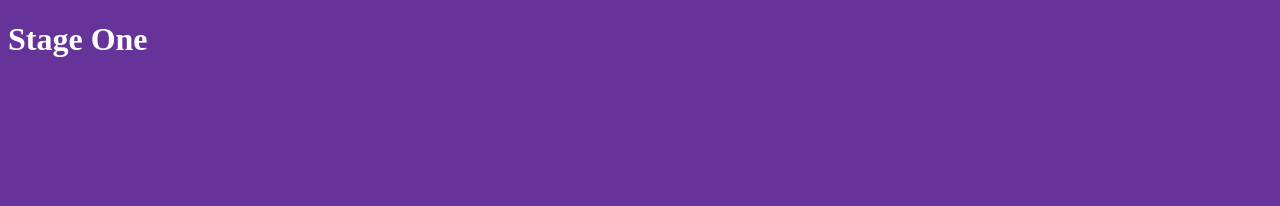
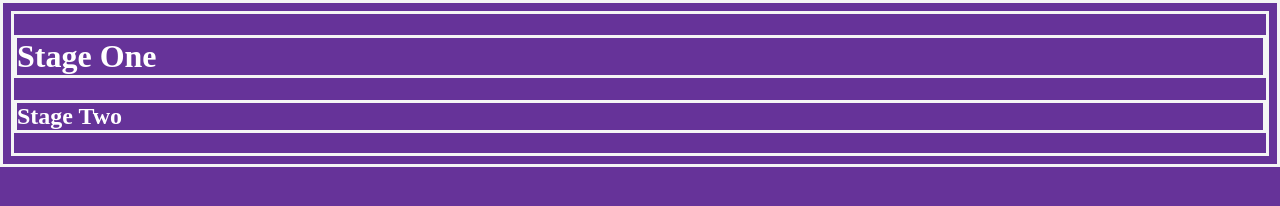
Before and after one commit to Abir18/git-push, a plain HTML site: page index.html in a window 1280 px wide. Drawn offline with Linux system fonts and the light colour scheme.

Commit message:
Add Border to Template

```diff
--- a/index.html
+++ b/index.html
@@ -8,5 +8,6 @@
 </head>
 <body>
     <h1>Stage One</h1>
+    <h2>Stage Two</h2>
 </body>
 </html>
--- a/style.css
+++ b/style.css
@@ -1,4 +1,5 @@
 * {
     background: rebeccapurple;
     color: white;
+    border: whitesmoke 3px solid;
 }
```
